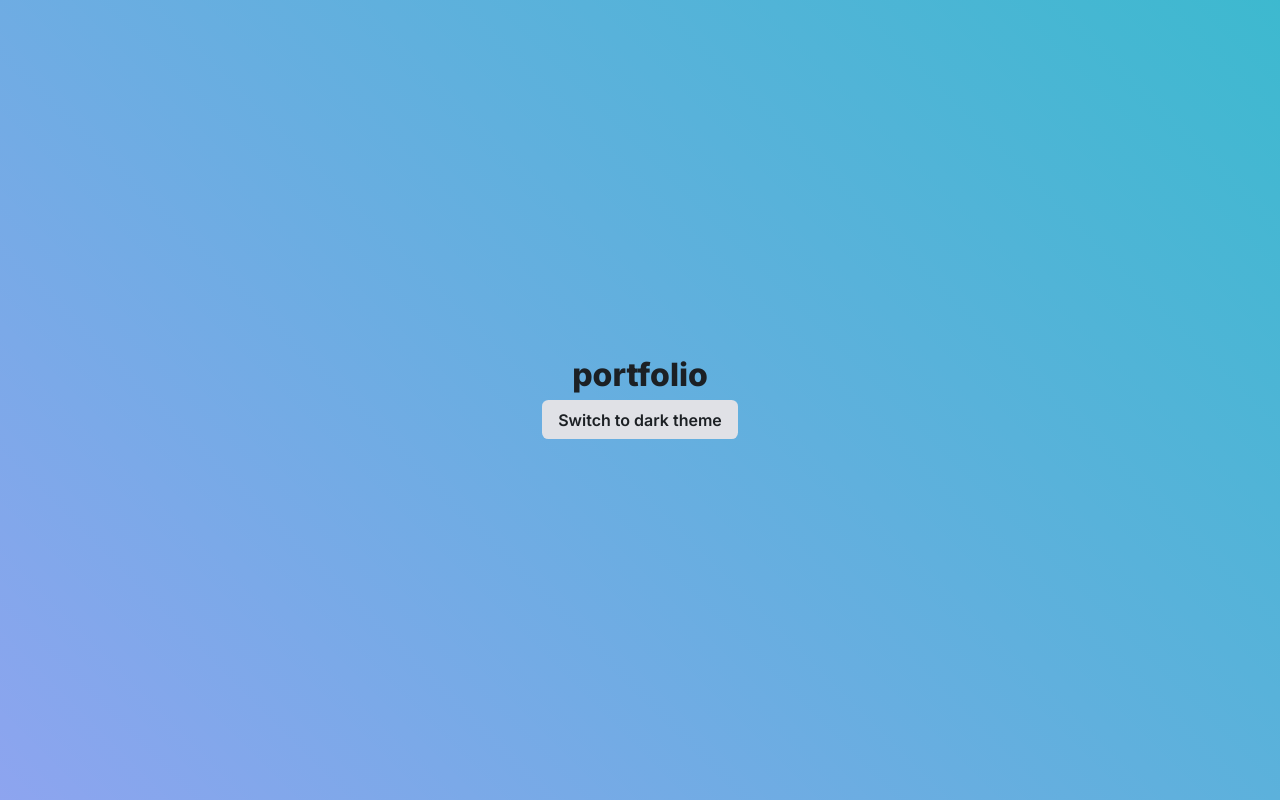
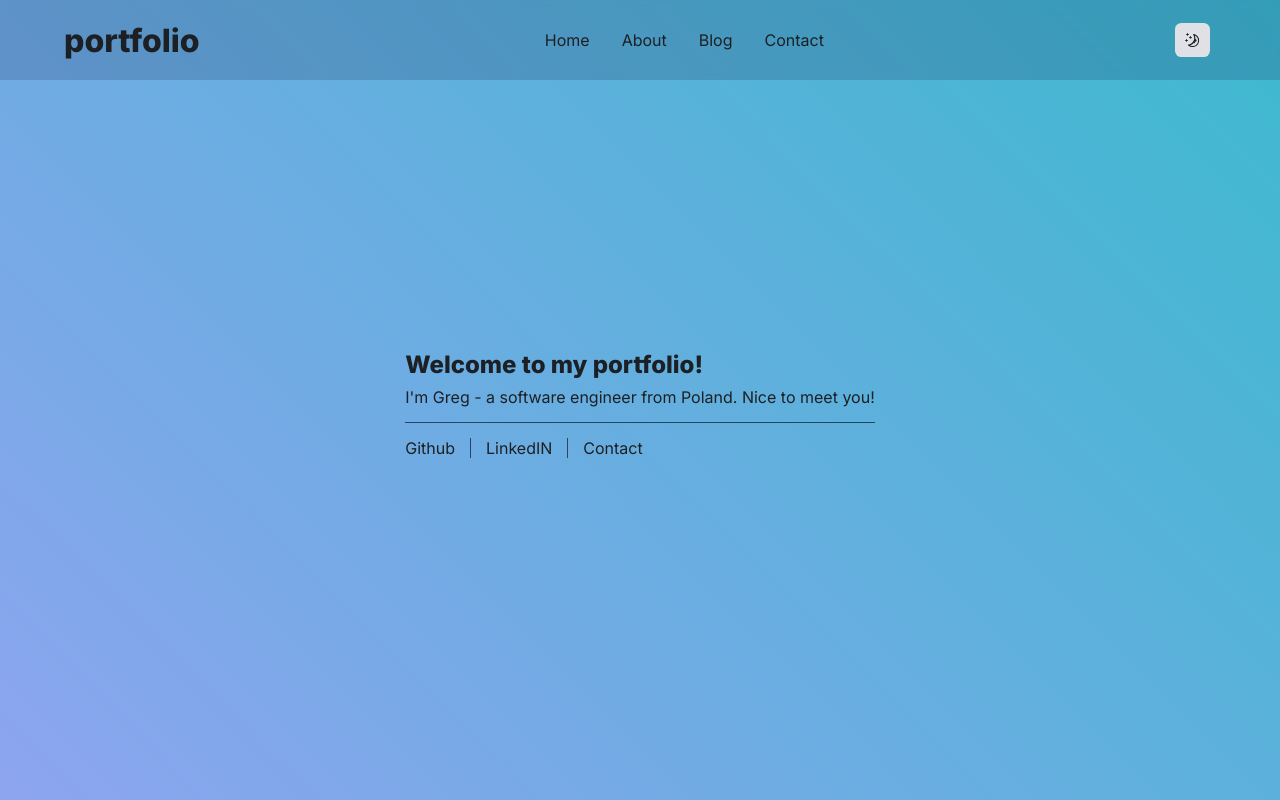
Before and after one commit to grzegorzxpatyk/portfolio, a React (Create React App) app: page / in a window 1280 px wide. Built offline with nearby package versions, Linux system fonts and the light colour scheme.

Commit message:
use new component to build basic UI

```diff
--- a/src/App.tsx
+++ b/src/App.tsx
@@ -1,6 +1,17 @@
 import React, { useState } from 'react';
 import Button from './components/Button';
-import { darkTheme, globalStyles } from './styles/stitches';
+import Header from './components/Header';
+import Navbar from './components/Navbar';
+import { darkTheme, globalStyles, styled } from './styles/stitches';
+import { Separator } from './components/Separator';
+import { MoonIcon, SunIcon } from '@radix-ui/react-icons';
+
+const FlexContainer = styled('div', {
+    display: 'flex',
+    justifyContent: 'start',
+    alignItems: 'center',
+    flexDirection: 'row',
+});
 
 function App() {
     globalStyles();
@@ -12,10 +23,55 @@ function App() {
 
     return (
         <div id="App" className={isUsingDarkTheme ? darkTheme : ''}>
-            <h1>portfolio</h1>
-            <Button onClick={switchTheme}>
-                Switch to {isUsingDarkTheme ? 'light' : 'dark'} theme
-            </Button>
+            <Header>
+                <h1>portfolio</h1>
+                <Navbar>
+                    <ul>
+                        <li>Home</li>
+                        <li>About</li>
+                        <li>Blog</li>
+                        <li>Contact</li>
+                    </ul>
+                </Navbar>
+                <Button onClick={switchTheme} css={{ padding: '.6rem' }}>
+                    {isUsingDarkTheme ? <SunIcon /> : <MoonIcon />}
+                </Button>
+            </Header>
+            <main
+                style={{
+                    margin: '4rem auto',
+                    width: '50vw',
+                    display: 'flex',
+                    justifyContent: 'center',
+                    alignItems: 'center',
+                }}
+            >
+                <section>
+                    <h2 style={{ margin: '.5rem 0' }}>
+                        Welcome to my portfolio!
+                    </h2>
+                    <p>
+                        I'm Greg - a software engineer from Poland. Nice to meet
+                        you!
+                    </p>
+                    <Separator css={{ margin: '15px 0' }} />
+                    <FlexContainer css={{ height: '20px' }}>
+                        Github{' '}
+                        <Separator
+                            decorative
+                            orientation="vertical"
+                            css={{ margin: '0 15px' }}
+                        />
+                        LinkedIN
+                        <Separator
+                            decorative
+                            orientation="vertical"
+                            css={{ margin: '0 15px' }}
+                        />
+                        Contact
+                    </FlexContainer>
+                </section>
+            </main>
         </div>
     );
 }
```
